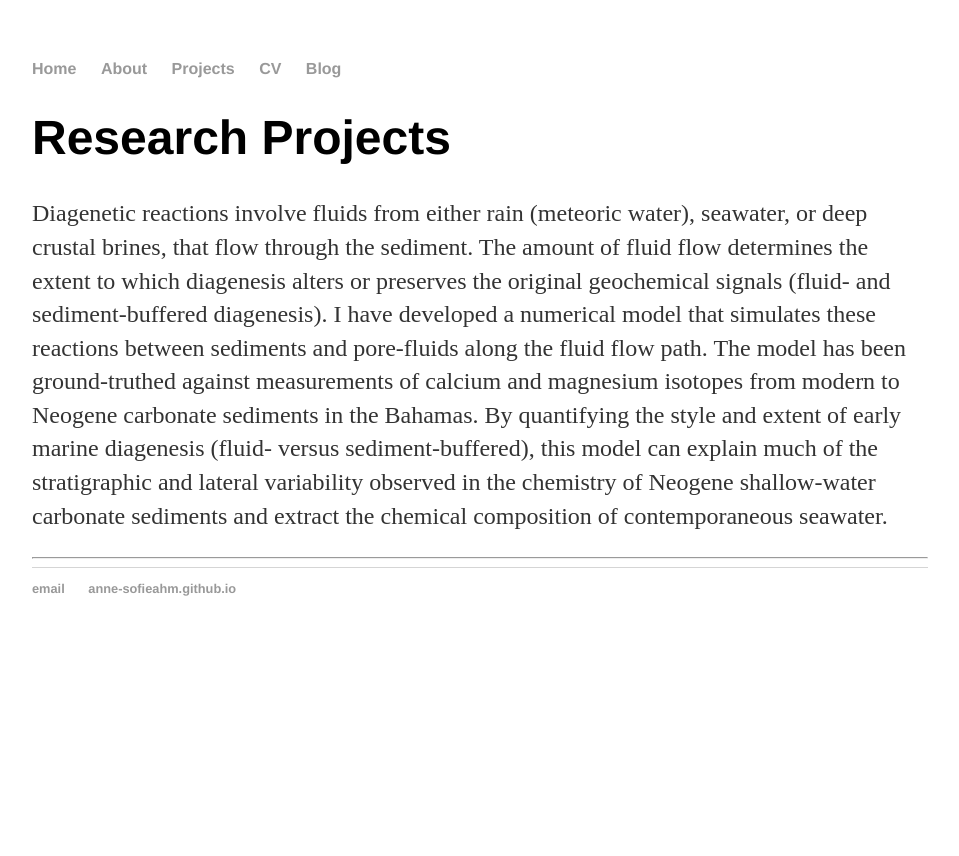
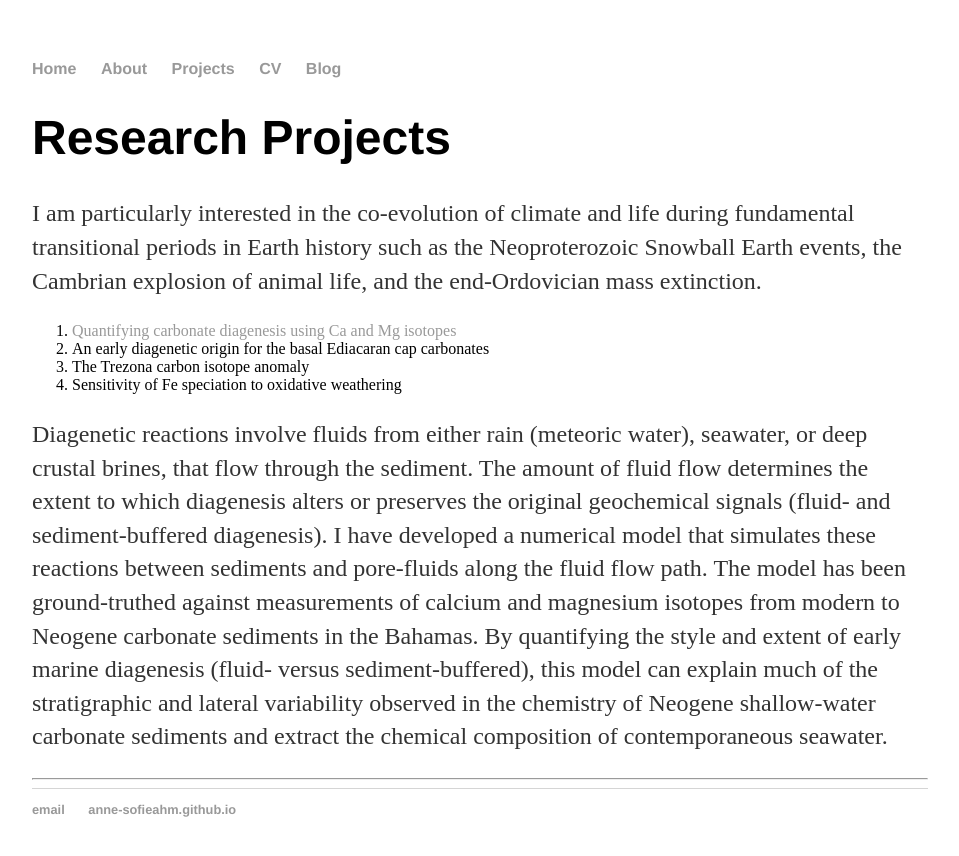
Before and after one commit to Anne-SofieAhm/Anne-SofieAhm.github.io, a Jekyll site: the page built from projects/index.html, in a window 1280 px wide. Shown: the top 856 px of the page, without its empty margins (160-1119 px from the left). Built offline with Jekyll 4.4.1, drawn with Linux system fonts in a browser that asks for light colours.

Commit message:
Update index.html

```diff
--- a/projects/index.html
+++ b/projects/index.html
@@ -4,6 +4,18 @@ title: Research Projects
 ---
 
 <h1>{{ page.title }}</h1>
+
+<p>I am particularly interested in the co-evolution of climate and life during fundamental transitional periods in Earth history such as the Neoproterozoic Snowball Earth events, the
+Cambrian explosion of animal life, and the end-Ordovician mass extinction.
+
+<ol>
+  <li><a href="project1.html">Quantifying carbonate diagenesis using Ca and Mg isotopes</a>
+  <li>An early diagenetic origin for the basal Ediacaran cap carbonates</li>
+  <li>The Trezona carbon isotope anomaly</li>
+  <li>Sensitivity of Fe speciation to oxidative weathering</li>
+</ol>
+</p>
+
 
 <p>Diagenetic reactions involve fluids from either rain (meteoric water), seawater,
   or deep crustal brines, that flow through the sediment. The amount of fluid flow
```
